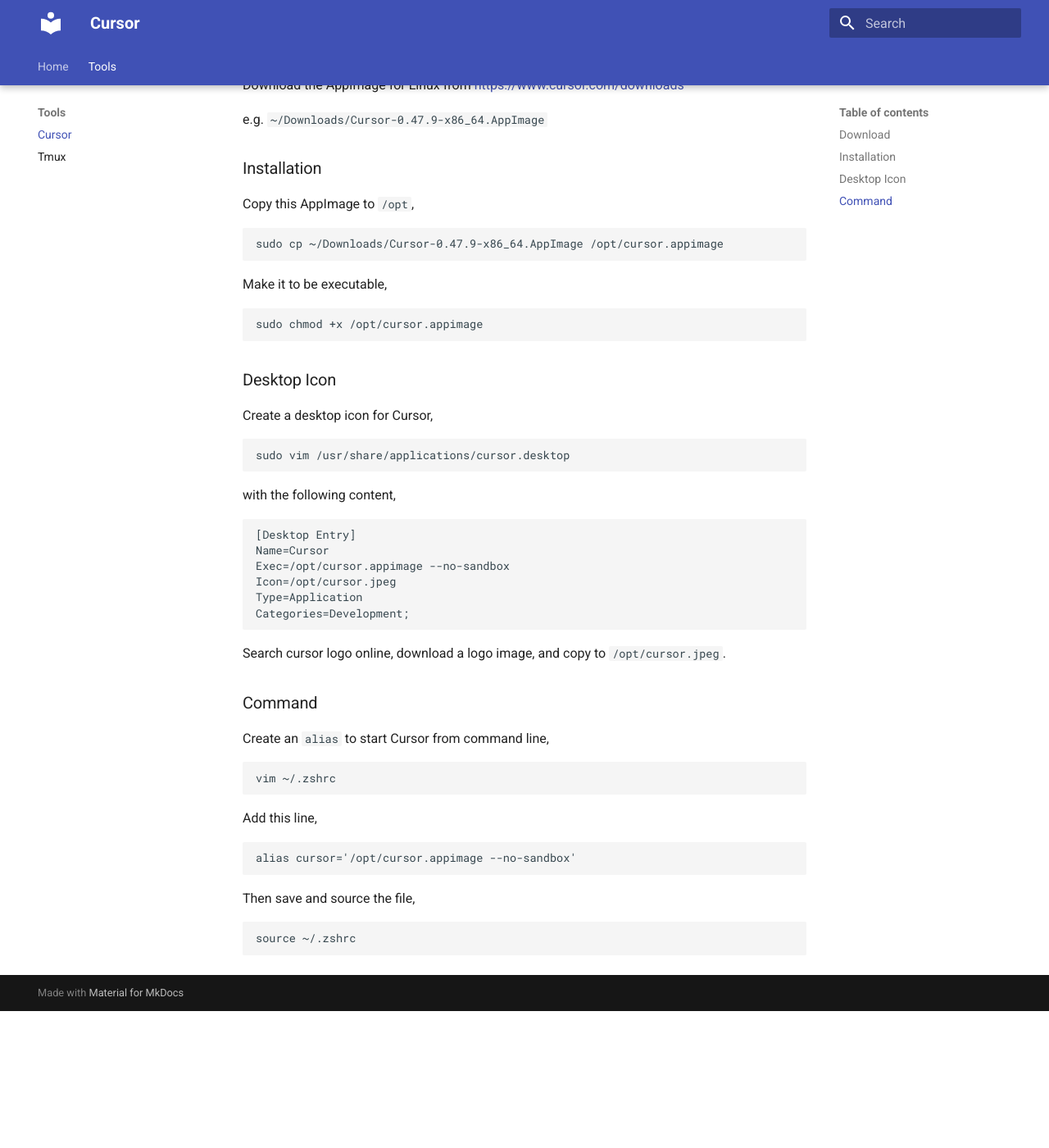
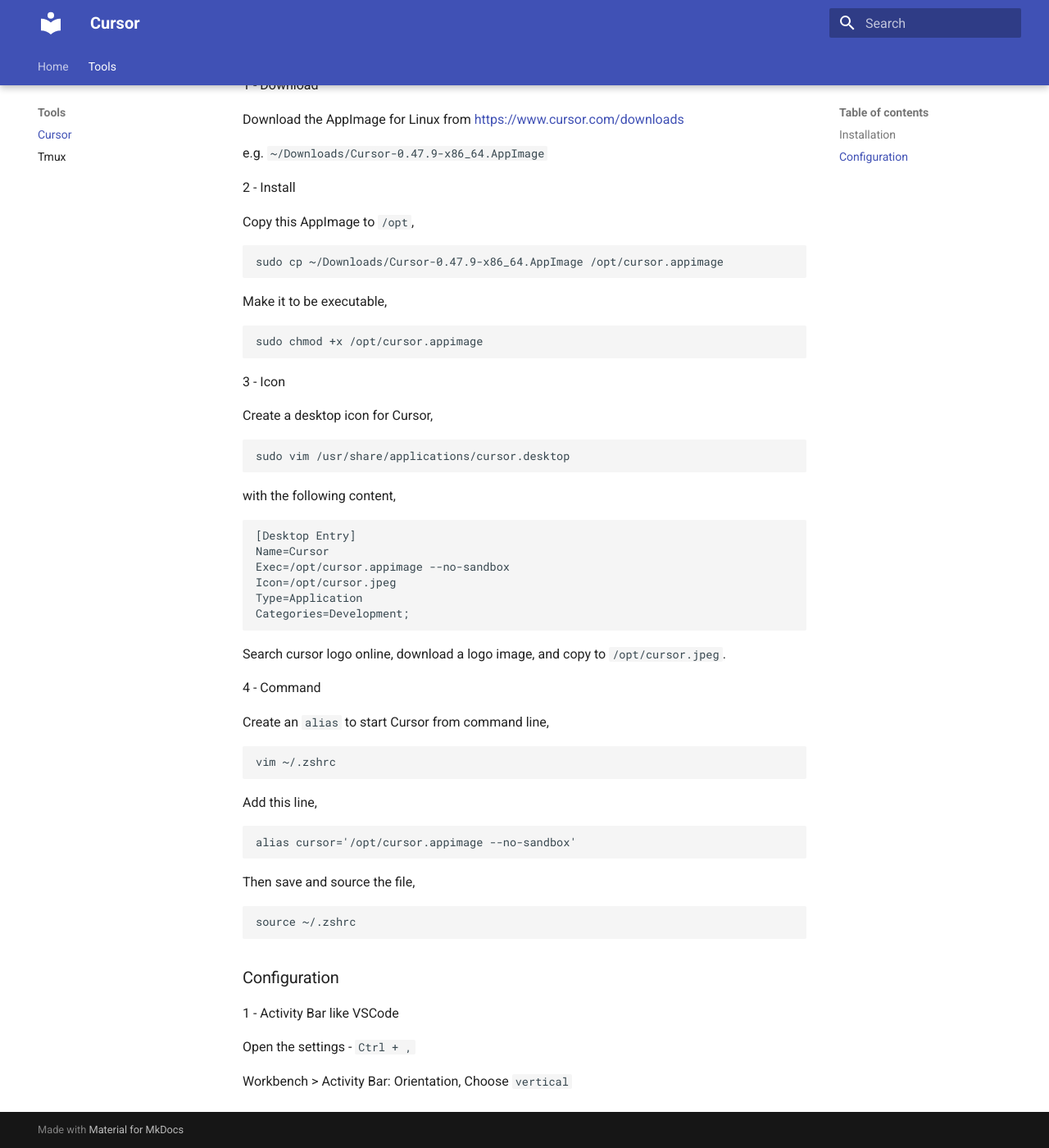
Before and after one commit to jgujerry/jgujerry.github.io, an MkDocs documentation site: the page built from docs/tools/cursor.md, in a window 1280 px wide and 1400 px high, scrolled down 248 px. Shown: the whole window at 82% size. Built offline with MkDocs 1.6.1 and Material for MkDocs 9.7.7, drawn with Linux system fonts in a browser that asks for light colours; before the commit the page ends 1481 px from its top, so only the background shows below that.

Commit message:
Add configuration section

````diff
--- a/docs/tools/cursor.md
+++ b/docs/tools/cursor.md
@@ -3,14 +3,17 @@
 The AI Code Editor - https://www.cursor.com/
 
 
-### Download
+### Installation
+
+1 - Download
 
 Download the AppImage for Linux from [https://www.cursor.com/downloads](https://www.cursor.com/downloads)
 
 e.g. `~/Downloads/Cursor-0.47.9-x86_64.AppImage`
 
 
-### Installation
+2 - Install
+
 Copy this AppImage to `/opt`,
 
 ```bash
@@ -24,7 +27,8 @@
 ```
 
 
-### Desktop Icon
+3 - Icon
+
 Create a desktop icon for Cursor,
 
 ```bash
@@ -44,7 +48,7 @@
 Search cursor logo online, download a logo image, and copy to `/opt/cursor.jpeg`.
 
 
-### Command
+4 - Command
 
 Create an `alias` to start Cursor from command line,
 
@@ -63,3 +67,12 @@
 ```bash
 source ~/.zshrc
 ```
+
+
+### Configuration
+
+1 - Activity Bar like VSCode
+
+Open the settings - `Ctrl + ,`
+
+Workbench > Activity Bar: Orientation, Choose `vertical`
````
